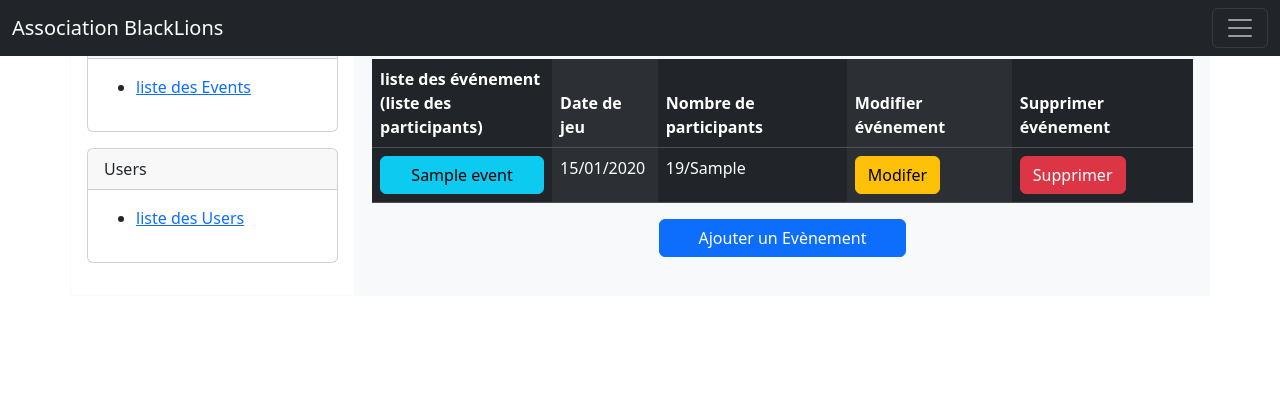
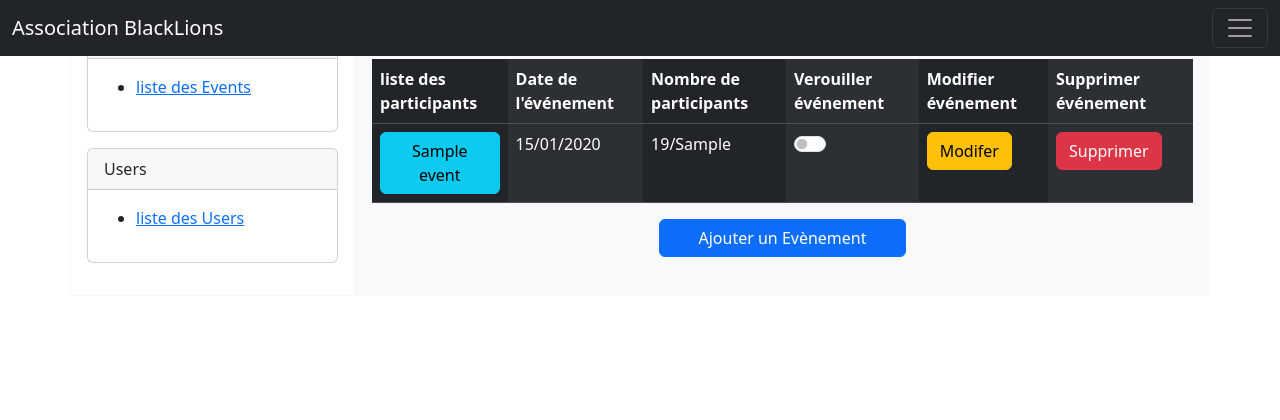
Before and after one commit to fuflin/SiteBlackLions, a Symfony app: template templates/Admin/Events/index.html.twig in a window 1280 px wide. Shown: the top 420 px of the page. Run offline with Twig, Linux system fonts and the light colour scheme; the template is opened without the code that fills it: most values are stand-ins (such as "Sample title", 1, 10 or a date in 2020); some libraries are stand-ins or nearby versions.

Commit message:
ajout fonction et switch lock event admin

```diff
--- a/templates/Admin/Events/index.html.twig
+++ b/templates/Admin/Events/index.html.twig
@@ -13,9 +13,10 @@
                 <table class="table table-dark table-striped-columns">
                     <thead>
                         <tr>
-                            <th> liste des événement<br>(liste des participants)</th>
-                            <th>Date de jeu</th>
+                            <th>liste des participants</th>
+                            <th>Date de l'événement</th>
                             <th>Nombre de participants</th>
+                            <th>Verouiller événement</th>
                             <th>Modifier événement</th>
                             <th>Supprimer événement</th>
                         </tr>
@@ -26,6 +27,17 @@
                                 <td><a href="{{ path('admin_participate_show', {'id': event.id})}}" class="btn btn-info" style="display: flex; justify-content: center;">{{ event.name }}</a></td>
                                 <td>{{event.DateCreate | date('d/m/Y')}}</td>
                                 <td>{{event.participates|length}}/{{event.NbMaxPers}}</td>
+                                <td>
+                                    {# switch pour le ban user  #}
+                                    <div class="form-check form-switch">
+                                        <form action="{{ path('admin_events_lock') }}" method="post" id="lockForm">
+                                            <input class="form-check-input" type="checkbox" name="isLock" role="switch" id="switch{{ event.id }}" {{ event.isLock ? "checked" : ""}} onchange="this.form.submit()">
+                                            {# le onchange="this.form.submit() nous permet de submit le switch grâce au code en js #}
+                                            <input type="hidden" name="eventId" value="{{ event.id }}">
+                                        </form>
+                                    </div>
+                                    {# fin du switch #}
+                                </td>
                                 <td><a href="{{ path('admin_events_edit_event', {'id': event.id})}}" class="btn btn-warning">Modifer</a></td>
                                 <td><a href="{{ path('admin_events_delete_event', {'id': event.id})}}" class="btn btn-danger">Supprimer</a></td>
                             </tr>
```
Also changed, not shown: src/Controller/Admin/EventsController.php (+22 -0 lines).
